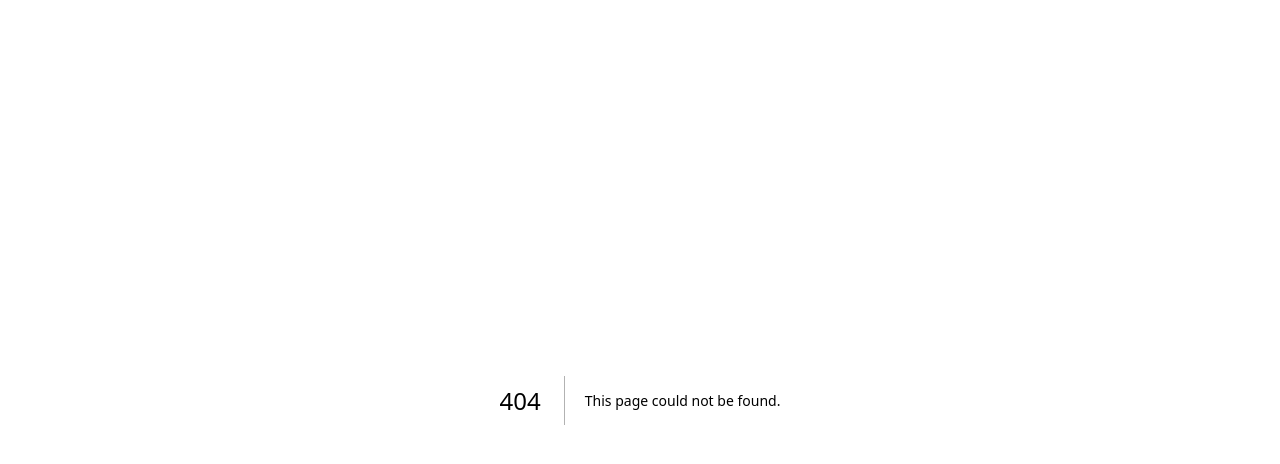
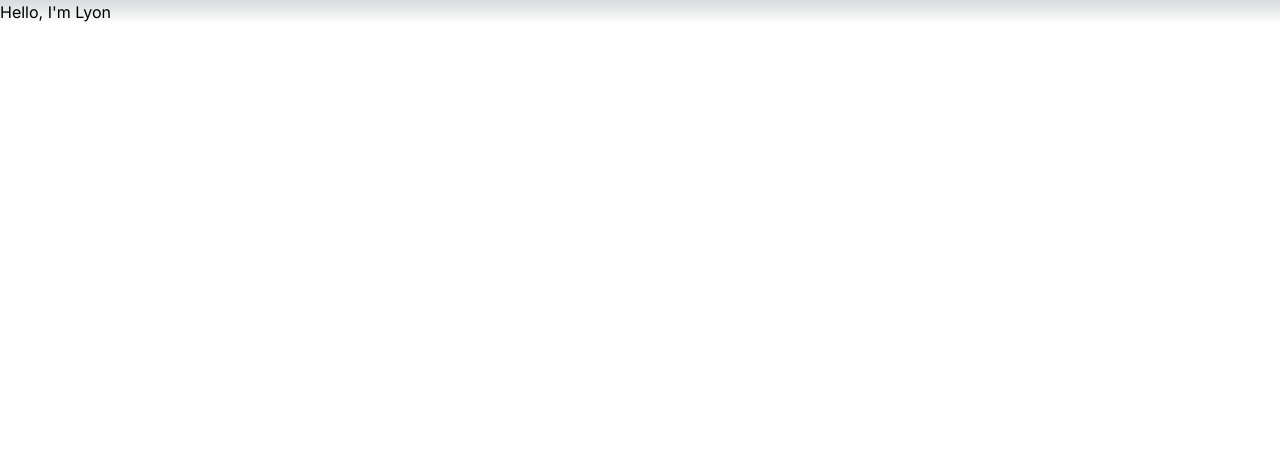
Before and after one commit to FilipaMerino/elizabethnardella, a Next.js app: page /team/lyon in a window 1280 px wide. Before the commit this address had no page. Shown: the top 464 px of the page. Built offline with nearby package versions, Linux system fonts and the light colour scheme.

Commit message:
Router to "Lyon" page done

```diff
--- /dev/null
+++ b/app/team/lyon/page.tsx
@@ -0,0 +1,9 @@
+const Lyon = () => {
+    return(
+        <div>
+            <h2>Hello, I'm Lyon</h2>
+        </div>
+    )
+}
+
+export default Lyon;
```
